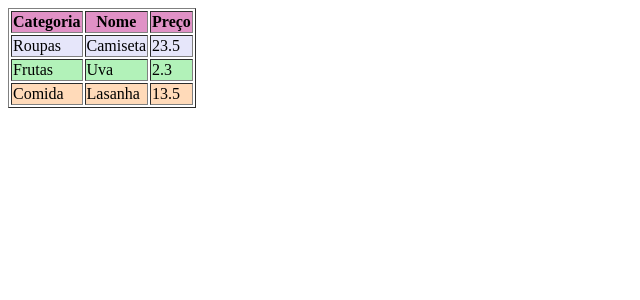
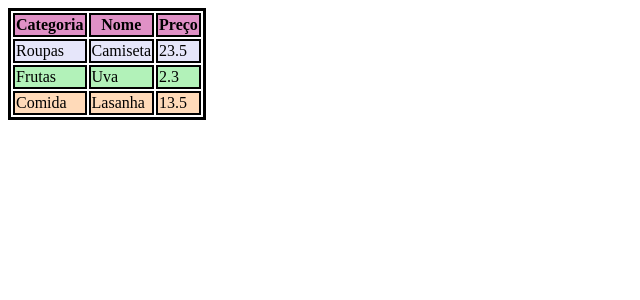
Before and after one commit to joaorabelo7/SW-1, a PHP site: page /form.php in a window 1280 px wide. Shown: the top 300 px of the page, without its empty margins (0-640 px from the left). Run offline with PHP 8.4, Linux system fonts and the light colour scheme.

Commit message:
Add files via upload

```diff
--- a/aula06_exercicios/ex03/form.php
+++ b/aula06_exercicios/ex03/form.php
@@ -8,6 +8,12 @@
 
 
 <style>
+    table{
+        border: 3px solid black;
+    }
+    tr,td,th{
+        border: 2px solid black;
+    }
     tr{
         background-color :rgb(224, 145, 198);
     }
```
